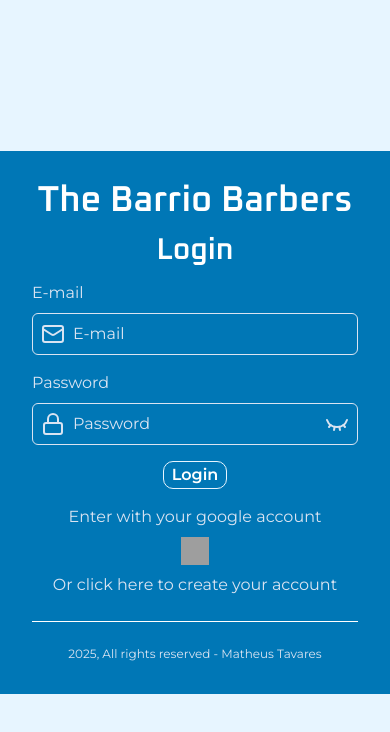
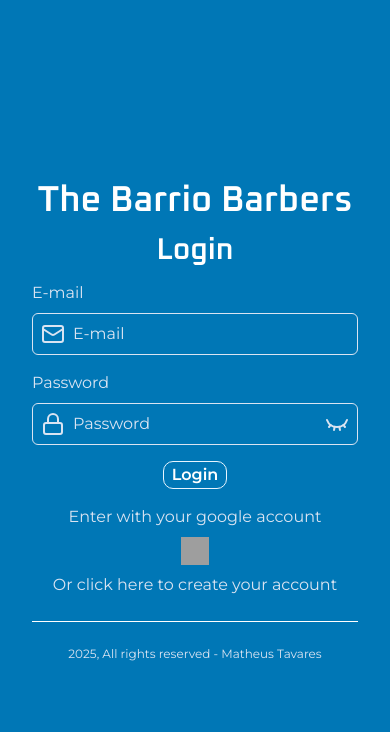
Before and after one commit to soymattheus/Barbershop, a Next.js app: page /login in a window 390 px wide. Shown: the top 732 px of the page. Built offline with nearby package versions, Linux system fonts and the light colour scheme; grey boxes are pictures that could not be loaded.

Commit message:
bugfix/auth

```diff
--- a/src/app/login/page.tsx
+++ b/src/app/login/page.tsx
@@ -50,7 +50,7 @@ export default function LoginScreen() {
   return (
     <form
       onSubmit={handleSubmit(onLogin)}
-      className="flex w-full mx-auto items-center justify-center min-h-dvh md:gap-16 bg-blue"
+      className="flex w-full mx-auto items-center justify-center min-h-dvh md:gap-16 bg-primary md:bg-blue"
     >
       <Toast />
       <div className="flex flex-col w-full md:w-2/4 p-8 gap-4 md:my-3 bg-primary md:rounded-2xl items-center justify-center">
--- a/src/app/register/page.tsx
+++ b/src/app/register/page.tsx
@@ -57,7 +57,7 @@ export default function RegisterScreen() {
   return (
     <form
       onSubmit={handleSubmit(onSubscribe)}
-      className="flex w-full mx-auto items-center justify-center min-h-dvh md:gap-16 bg-blue"
+      className="flex w-full mx-auto items-center justify-center min-h-dvh md:gap-16 bg-primary md:bg-blue"
     >
       <Toast />
       <div className="flex flex-col w-full md:w-2/4 p-8 gap-4 md:my-3 bg-primary md:rounded-2xl items-center justify-center">
```
